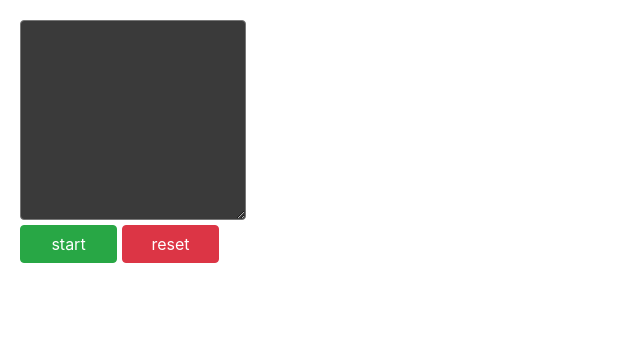
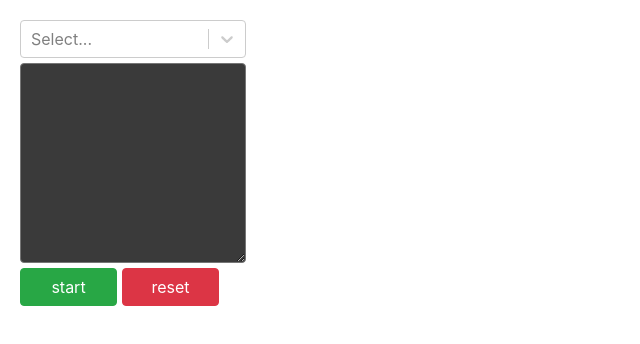
Before and after one commit to hayryne/turtle3d, a React app: page / in a window 1280 px wide. Shown: the top 344 px of the page, without its empty margins (0-640 px from the left). Built offline with nearby package versions, Linux system fonts and the light colour scheme; what babylonjs would draw is missing.

Commit message:
add select box for preset models

```diff
--- a/index.html
+++ b/index.html
@@ -1,11 +1,11 @@
 </html>
 
 <head>
-    <title>turtle</title>
+    <title>3D turtle graphics</title>
 </head>
 
 <body>
-  <div id="inputComponent"></div>
+  <div id='inputComponent'></div>
   <canvas id='renderCanvas' touch-action='none'></canvas>
 
   <script src='main.js'></script>
--- a/package.json
+++ b/package.json
@@ -30,9 +30,11 @@
   "dependencies": {
     "@types/react": "^16.9.17",
     "@types/react-dom": "^16.9.4",
+    "@types/react-select": "^3.0.8",
     "babylonjs-loaders": "^4.0.3",
     "bootstrap": "^4.4.1",
     "react": "^16.12.0",
-    "react-dom": "^16.12.0"
+    "react-dom": "^16.12.0",
+    "react-select": "^3.0.8"
   }
 }
--- a/src/components/input.tsx
+++ b/src/components/input.tsx
@@ -1,5 +1,8 @@
 import * as React from 'react'
 import { useState } from 'react'
+
+import { PresetsSelect } from './presets'
+
 import { start, reset } from '../turtle'
 import { parseAndEval } from '../utils/parser'
 
@@ -9,6 +12,7 @@ export const Input = () => {
   start()
 
   return <div>
+      <PresetsSelect />
       <textarea id='inputArea' className='rounded' onChange={ e => setValue(e.target.value) }></textarea>
       <div id ='buttons'>
         <button className='btn btn-success' onClick={ e => parseAndEval(value) }>start</button>
--- /dev/null
+++ b/src/components/presets.tsx
@@ -0,0 +1,18 @@
+import * as React from 'react'
+import { useState } from 'react'
+import Select from 'react-select'
+
+import { models } from '../models'
+
+export const PresetsSelect = () => {
+  const [selectedOption, setValue] = useState()
+
+  const options = models.map(({ name, method }) => ({ label: name, value: method}))
+
+  return <Select
+    className='presetsSelect'
+    value={ selectedOption}
+    onChange={ x => x.value() }
+    options={options}
+  />
+}
--- /dev/null
+++ b/src/models.ts
@@ -0,0 +1,16 @@
+import { drawBox } from '../models/box'
+import { drawPyramid } from '../models/pyramids'
+import { drawDragonCurve } from '../models/dragonCurve'
+import { drawHilbertCurve, drawHilbertBox } from '../models/hilbert'
+import { drawSierpinskiTriangle } from '../models/sierpinski'
+
+const models = [
+  { name: 'Box', method: drawBox },
+  { name: 'Tetrahedron', method: drawPyramid },
+  { name: 'Dragon curve', method: x => drawDragonCurve(5) },
+  { name: 'Hilbert curve', method: x => drawHilbertCurve(5) },
+  { name: 'Hilbert box', method: x => drawHilbertBox(4) },
+  { name: 'Sierpinski triangle', method: x => drawSierpinskiTriangle(4) },
+]
+
+export { models }
--- a/src/scss/styles.scss
+++ b/src/scss/styles.scss
@@ -37,3 +37,7 @@ html, body {
   background-color: #3A3A3A;
   color: #FFFFFF;
 }
+
+.presetsSelect {
+  margin-bottom: 5px;
+}
```
Also changed, not shown: 1 other file (tests, documents, lock files or other folders).
